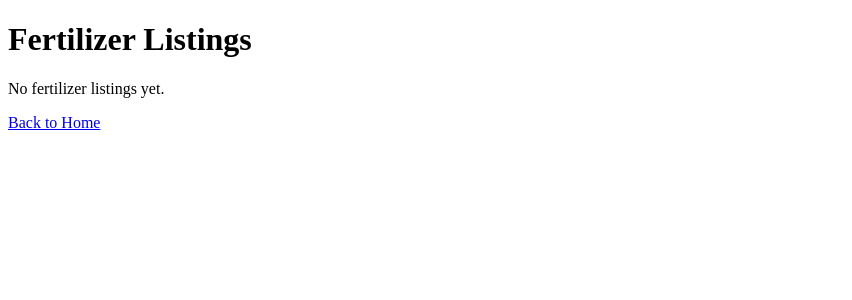
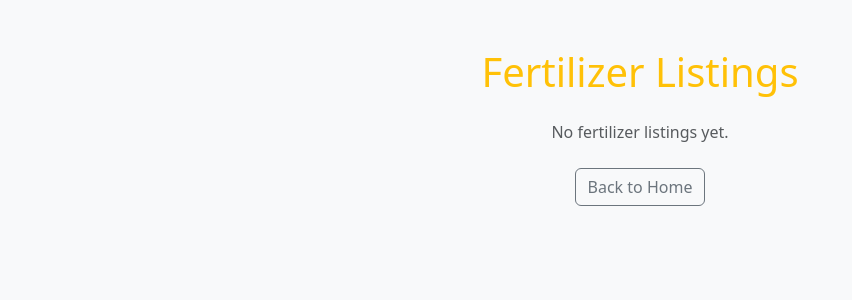
Before and after one commit to clinebegins/BioSync, a Flask app: page /fertilizer in a window 1280 px wide. Shown: the top 300 px of the page, without its empty margins (0-852 px from the left). Run offline with Flask 3, Linux system fonts and the light colour scheme.

Commit message:
Update fertilizer.html

```diff
--- a/templates/fertilizer.html
+++ b/templates/fertilizer.html
@@ -1,19 +1,35 @@
 <!DOCTYPE html>
-<html>
+<html lang="en">
 <head>
-    <title>Fertilizer Listings - BioSync</title>
+  <meta charset="UTF-8">
+  <title>Fertilizer Listings - BioSync</title>
+  <link href="https://cdn.jsdelivr.net/npm/bootstrap@5.3.3/dist/css/bootstrap.min.css" rel="stylesheet">
 </head>
-<body>
-    <h1>Fertilizer Listings</h1>
+<body class="bg-light">
+  <div class="container py-5">
+    <h1 class="text-center text-warning mb-4">Fertilizer Listings</h1>
+
     {% if fertilizers %}
-        <ul>
+      <div class="row g-3">
         {% for f in fertilizers %}
-            <li><b>{{ f.name }}</b> - {{ f.quantity }} kg - ₹{{ f.price }}</li>
+          <div class="col-md-6">
+            <div class="card shadow-sm rounded-4">
+              <div class="card-body">
+                <h5 class="card-title">{{ f.name }}</h5>
+                <p class="card-text">Quantity: <b>{{ f.quantity }} kg</b></p>
+                <p class="card-text text-success">Price: ₹{{ f.price }}</p>
+              </div>
+            </div>
+          </div>
         {% endfor %}
-        </ul>
+      </div>
     {% else %}
-        <p>No fertilizer listings yet.</p>
+      <p class="text-center text-muted">No fertilizer listings yet.</p>
     {% endif %}
-    <p><a href="{{ url_for('home') }}">Back to Home</a></p>
+
+    <div class="text-center mt-4">
+      <a href="{{ url_for('home') }}" class="btn btn-outline-secondary">Back to Home</a>
+    </div>
+  </div>
 </body>
 </html>
```
